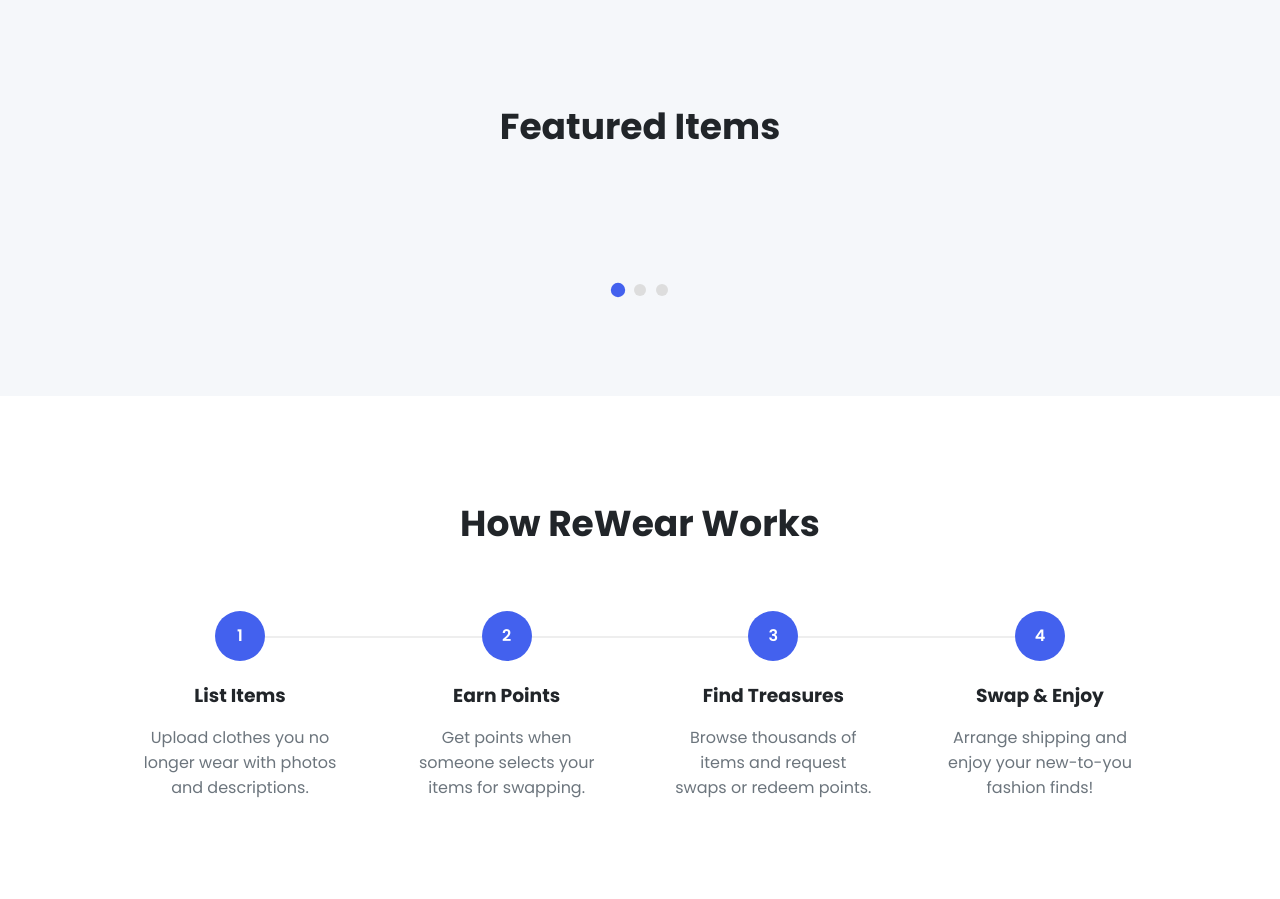
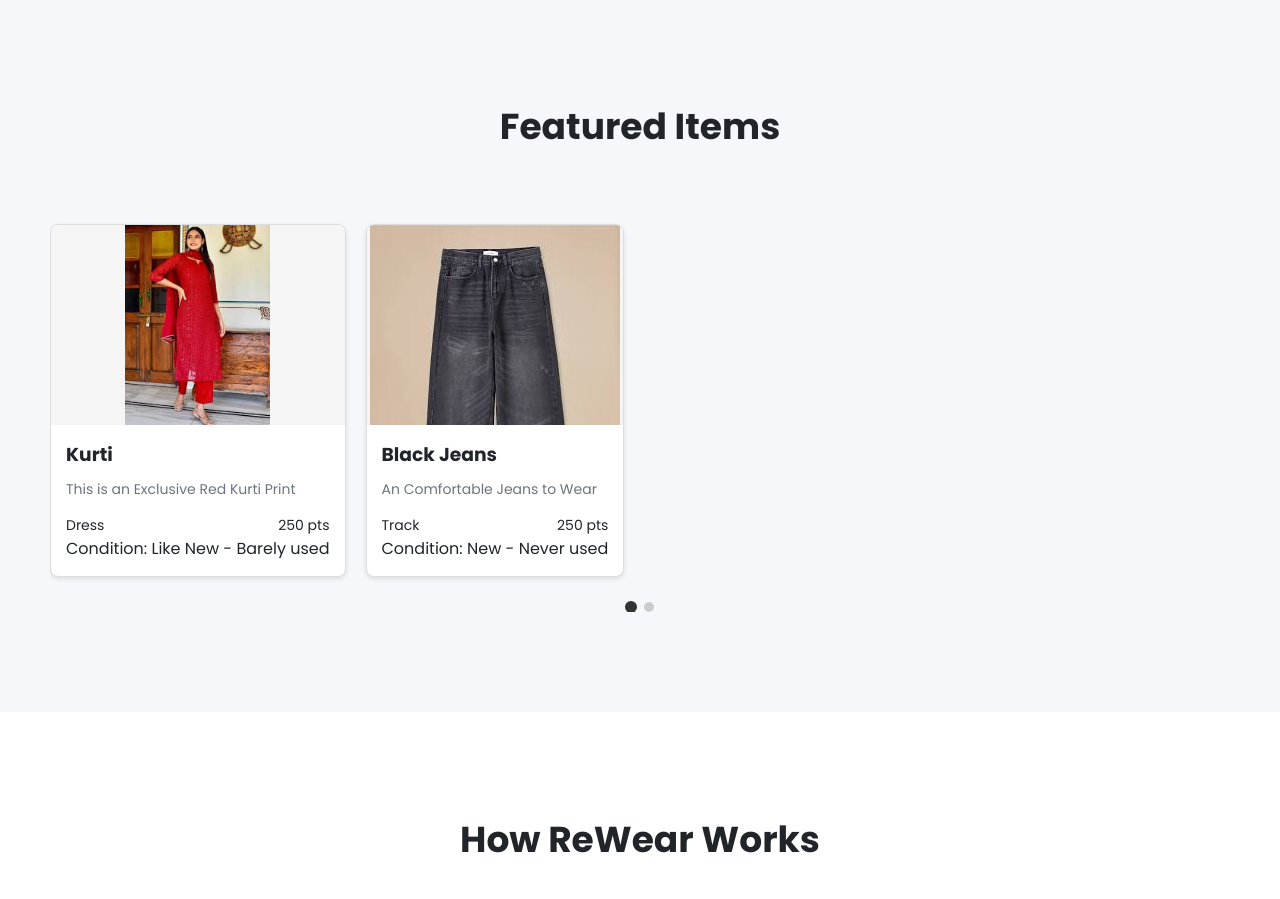
Before and after one commit to neeraj-2212/Hackathon_odoo, a Django app: page / in a window 1280 px wide. Shown: the part 1476-2375 px from the top of the page. Run offline with Django 5.2, Linux system fonts and the light colour scheme; data comes from the database, SQL or seed files in the repository; both versions use the stored data as it was after the commit.

Commit message:
Final Commit

```diff
--- a/ReWear/mainapp/views.py
+++ b/ReWear/mainapp/views.py
@@ -13,7 +13,12 @@ from .models import UserProfile, Item
 from .forms import ProfileUpdateForm
 
 def landing_page(request):
-    return render(request, 'landing_page.html')
+    featured_items = Item.objects.filter(status=True).order_by('-uploaded_at')[:2]
+
+    context = {
+        'featured_items': featured_items,
+    }
+    return render(request, 'landing_page.html', context)
 
 @login_required
 def add_item_view(request):
@@ -40,7 +45,7 @@ def add_item_view(request):
         for i, img in enumerate(images[:5]):  # Limit to 5 images
             ItemImage.objects.create(user=request.user,item=item, image=img)
 
-        messages.success(request, "Item uploaded successfully. Awaiting admin approval.")
+
         return redirect('landing')
 
     return render(request, 'add_items.html')
--- a/ReWear/templates/landing_page.html
+++ b/ReWear/templates/landing_page.html
@@ -527,6 +527,79 @@
         border: none;
         transition: all 0.3s ease;
     }
+    .carousel {
+    width: 100%;
+    overflow: hidden;
+    position: relative;
+}
+
+.carousel-container {
+    display: flex;
+    transition: transform 0.5s ease;
+    gap: 20px;
+    padding: 10px 0;
+}
+
+.item-card {
+    min-width: 250px;
+    border: 1px solid #ddd;
+    border-radius: 8px;
+    overflow: hidden;
+    box-shadow: 0 2px 5px rgba(0,0,0,0.1);
+}
+
+.item-image {
+    height: 200px;
+    background: #f5f5f5;
+    display: flex;
+    align-items: center;
+    justify-content: center;
+}
+
+.item-image img {
+    max-width: 100%;
+    max-height: 100%;
+    object-fit: contain;
+}
+
+.no-image {
+    color: #999;
+}
+
+.item-info {
+    padding: 15px;
+}
+
+.item-meta {
+    display: flex;
+    justify-content: space-between;
+    margin-top: 10px;
+}
+
+.carousel-nav {
+    display: flex;
+    justify-content: center;
+    gap: 8px;
+    margin-top: 15px;
+}
+
+.carousel-dot {
+    width: 10px;
+    height: 10px;
+    border-radius: 50%;
+    background: #ccc;
+    cursor: pointer;
+}
+
+.carousel-dot.active {
+    background: #333;
+}
+
+.no-items {
+    text-align: center;
+    padding: 40px;
+    color: #666;
+}
 
     .cta-buttons .btn:hover {
         background: #222;
@@ -778,6 +851,7 @@
     <h2 class="section-title">Featured Items</h2>
 
     <div class="carousel">
+        {% if featured_items %}
         <div class="carousel-container">
             {% for item in featured_items %}
             <div class="item-card">
@@ -785,15 +859,18 @@
                     {% if item.images.all %}
                         <img src="{{ item.images.first.image.url }}" alt="{{ item.title }}">
                     {% else %}
-                            <span>No Image</span>
+                        <span class="no-image">No Image Available</span>
                     {% endif %}
                 </div>
                 <div class="item-info">
                     <h3>{{ item.title }}</h3>
                     <p>{{ item.description|truncatechars:80 }}</p>
                     <div class="item-meta">
-                            <span>{{ item.get_category_display }}</span>
-                            <span>{{ item.points }} pts</span>
+                        <span class="category">{{ item.get_category_display }}</span>
+                        <span class="points">{{ item.points }} pts</span>
+                    </div>
+                    <div class="item-condition">
+                        Condition: {{ item.get_condition_display }}
                     </div>
                 </div>
             </div>
@@ -801,10 +878,15 @@
         </div>
 
         <div class="carousel-nav">
-                <div class="carousel-dot active"></div>
-                <div class="carousel-dot"></div>
-                <div class="carousel-dot"></div>
+            {% for i in featured_items %}
+            <div class="carousel-dot {% if forloop.first %}active{% endif %}"></div>
+            {% endfor %}
         </div>
+        {% else %}
+        <div class="no-items">
+            <p>No featured items available at the moment.</p>
+        </div>
+        {% endif %}
     </div>
 </section>
 
@@ -854,6 +936,38 @@
     </footer>
 
     <script>
+
+        document.addEventListener('DOMContentLoaded', function() {
+    const container = document.querySelector('.carousel-container');
+    const dots = document.querySelectorAll('.carousel-dot');
+    const itemWidth = 250; // Should match your CSS
+    const gap = 20; // Should match your CSS gap
+    let currentIndex = 0;
+
+    if (!container || !dots.length) return;
+
+    function updateCarousel() {
+        const offset = -(currentIndex * (itemWidth + gap));
+        container.style.transform = `translateX(${offset}px)`;
+
+        dots.forEach((dot, index) => {
+            dot.classList.toggle('active', index === currentIndex);
+        });
+    }
+
+    dots.forEach((dot, index) => {
+        dot.addEventListener('click', () => {
+            currentIndex = index;
+            updateCarousel();
+        });
+    });
+
+    // Optional: Auto-rotate carousel
+    setInterval(() => {
+        currentIndex = (currentIndex + 1) % dots.length;
+        updateCarousel();
+    }, 5000);
+});
         // Animated text
         function revealLines() {
             const lines = document.querySelectorAll('.line');
```
Also changed, not shown: ReWear/db.sqlite3, ReWear/media/item_images/redkurit.jpg (added), ReWear/media/item_images/redkurti-1.jpg (added). Lines whose indentation alone changed are shown as unchanged.
